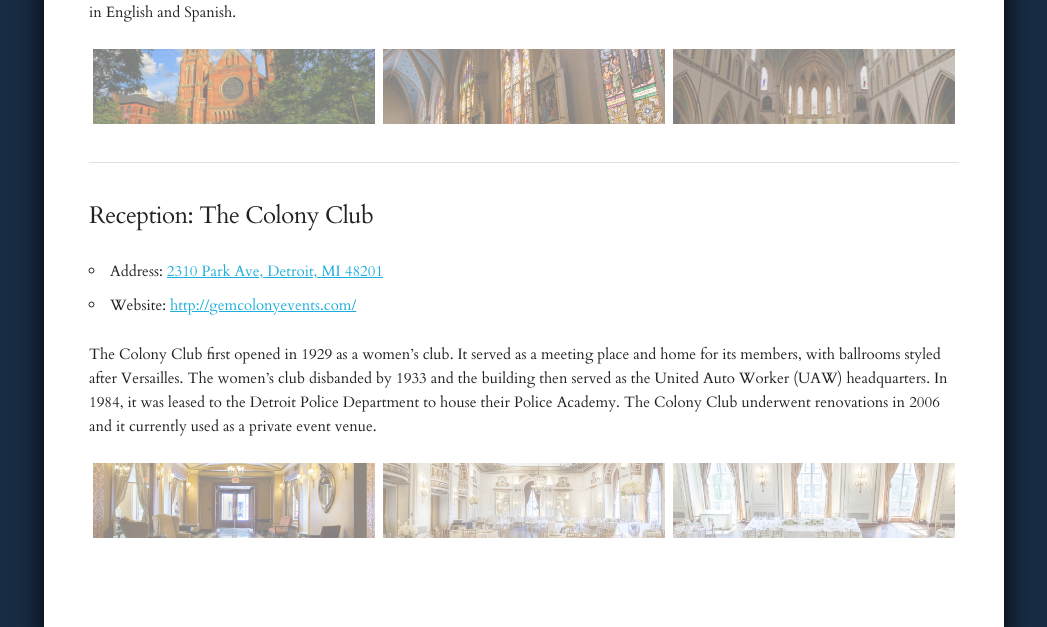
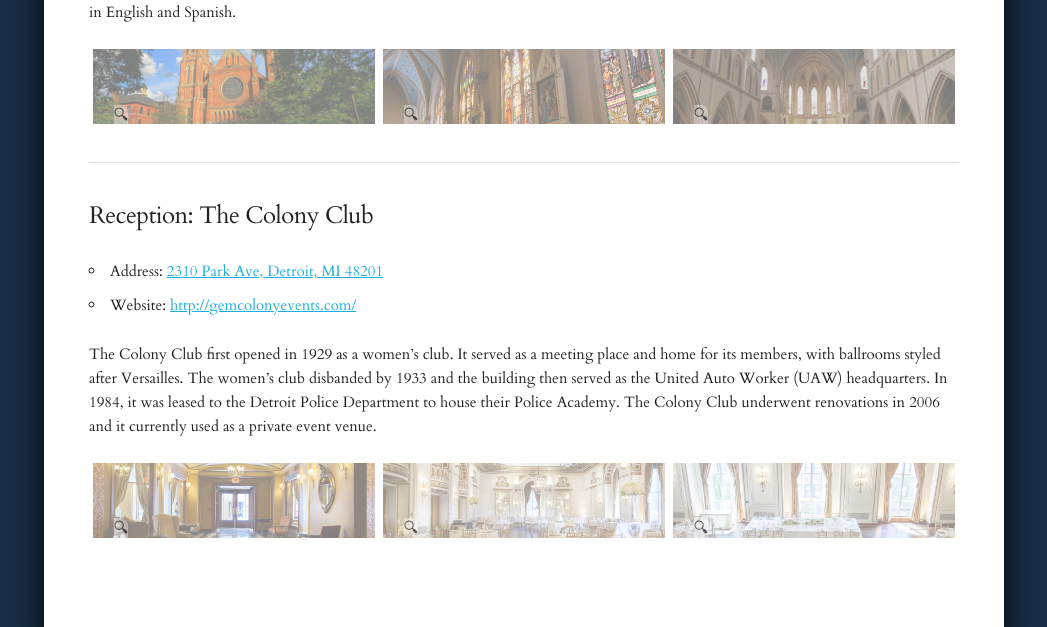
Before and after one commit to cjjeakle/DroletJeakleWedding, a Jekyll site: the page built from location_details/index.html, in a window 1280 px wide. Shown: the part 490-1117 px from the top of the page, without its empty margins (116-1163 px from the left). Built offline with Jekyll 4.4.1, drawn with Linux system fonts in a browser that asks for light colours; nearby versions of some CDN libraries.

Commit message:
Added zoom icons to each slideshow preview

```diff
--- a/location_details/index.html
+++ b/location_details/index.html
@@ -25,6 +25,7 @@
           title="Photo used with permission of Ste. Anne De Detroit."
           onclick="showSlide('steAnneSlideShow', 'steAnneSlideShowDisplay', '/static/img/location_photos/ste_anne_exterior.jpeg')"
         />
+        <div class="zoom-prompt"><span>&#x1F50D;&#xFE0E;</span></div>
       </div>
       <div class="thumbnail-container">
         <img
@@ -33,6 +34,7 @@
           title="Photo used with permission of Ste. Anne De Detroit."
           onclick="showSlide('steAnneSlideShow', 'steAnneSlideShowDisplay', '/static/img/location_photos/ste_anne_stained_glass.jpeg')"
         />
+        <div class="zoom-prompt"><span>&#x1F50D;&#xFE0E;</span></div>
       </div>
       <div class="thumbnail-container">
         <img
@@ -41,6 +43,7 @@
           title="Photo used with permission of Ste. Anne De Detroit."
           onclick="showSlide('steAnneSlideShow', 'steAnneSlideShowDisplay', '/static/img/location_photos/ste_anne_asile_front.jpeg')"
         />
+        <div class="zoom-prompt"><span>&#x1F50D;&#xFE0E;</span></div>
       </div>
     </div>
     <div class="row">
@@ -78,6 +81,7 @@
           title="Photo used with permission of Gem Colony Events."
           onclick="showSlide('colonyClubSlideShow', 'colonyClubSlideShowDisplay', '/static/img/location_photos/colonly_club_entryway.jpeg')"
         />
+        <div class="zoom-prompt"><span>&#x1F50D;&#xFE0E;</span></div>
       </div>
       <div class="thumbnail-container">
         <img
@@ -86,6 +90,7 @@
           title="Photo used with permission of Gem Colony Events."
           onclick="showSlide('colonyClubSlideShow', 'colonyClubSlideShowDisplay', '/static/img/location_photos/colony_club_ballroom.jpeg')"
         />
+        <div class="zoom-prompt"><span>&#x1F50D;&#xFE0E;</span></div>
       </div>
       <div class="thumbnail-container">
         <img
@@ -94,6 +99,7 @@
           title="Photo used with permission of Gem Colony Events."
           onclick="showSlide('colonyClubSlideShow', 'colonyClubSlideShowDisplay', '/static/img/location_photos/colony_club_mezz_view.jpeg')"
         />
+        <div class="zoom-prompt"><span>&#x1F50D;&#xFE0E;</span></div>
       </div>
     </div>
     <div class="row">
--- a/static/css/main.css
+++ b/static/css/main.css
@@ -164,7 +164,21 @@
 .slide-show .thumbnail {
     object-fit: cover;
     min-height: 5em;
+    max-height: 5em;
     opacity: .5;
+}
+
+.slide-show .zoom-prompt {
+    pointer-events: none;
+    position: relative;
+    bottom: 1.9em;
+    left: -40%;
+}
+
+.slide-show .zoom-prompt span{
+    border-top-right-radius: .5em .5em;
+    opacity: .7;
+    background: rgba(255, 255, 255, 0.5);
 }
 
 .slide-show .active {
```
